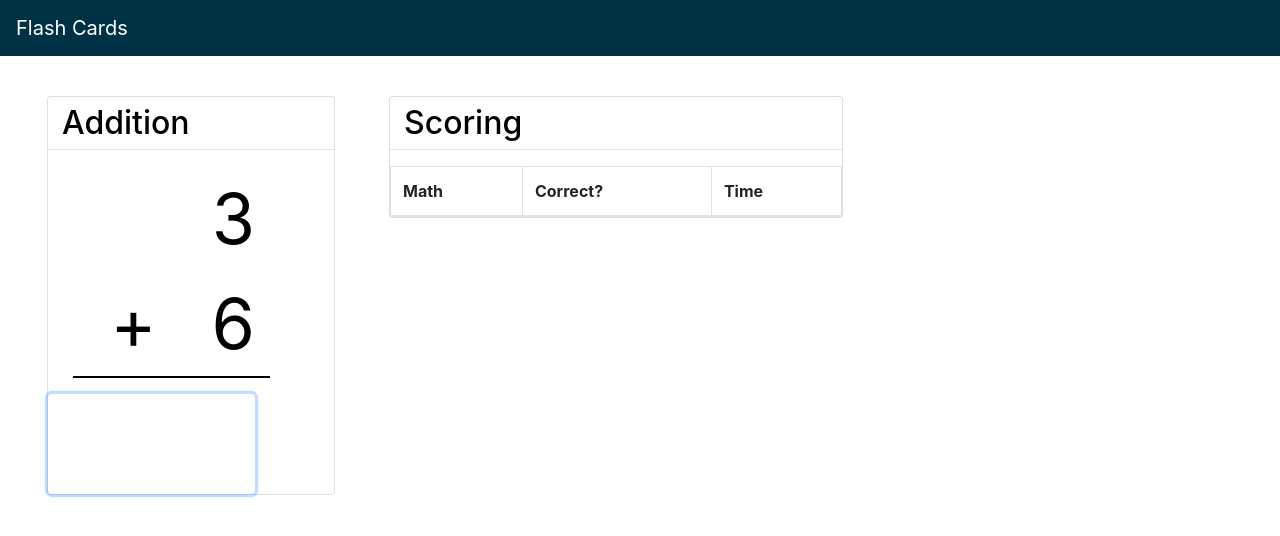
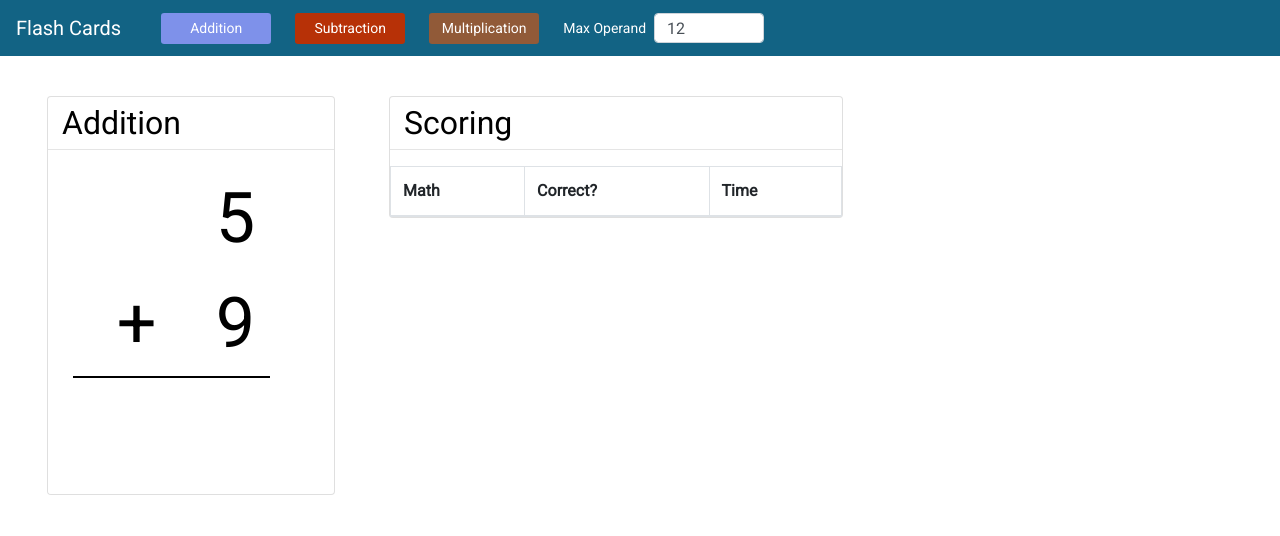
Before and after one commit to GridTrekkor/flash-cards, a React (Create React App) app: page / in a window 1280 px wide. Shown: the top 536 px of the page. Built offline with nearby package versions, Linux system fonts and the light colour scheme.

Commit message:
Max operand

```diff
--- a/package.json
+++ b/package.json
@@ -13,5 +13,9 @@
     "build": "react-scripts build",
     "test": "react-scripts test --env=jsdom",
     "eject": "react-scripts eject"
+  },
+  "devDependencies": {
+    "@types/react": "^16.4.14",
+    "@types/react-dom": "^16.0.8"
   }
 }
--- a/src/App.css
+++ b/src/App.css
@@ -1,17 +1,16 @@
-body {
-  color: #000 !important;
-}
+body { color: #000 !important; }
+.navbar { background-color: #126384; }
+.text-white { color: #FFF; }
+.text-bold { font-weight: bold !important; }
+.text-14 { font-size: 14px; }
+.number { font-size: 70px; }
+.title { margin: 7px 0 -9px 14px; }
+.table { overflow-y: scroll; }
+.width-110 { width: 110px !important; }
+.height-30 { height: 30px !important; }
 
-.navbar { background-color: #003246; }
-
-.text-white { color: #FFF; }
-
-.text-bold { font-weight: bold !important; }
-
-.number { font-size: 70px; }
-
-input {
-  width: 100px;
+input.attempt {
+  /*width: 100px;*/
   padding: 0 !important;
   font-weight: normal !important;
   text-align: right;
@@ -21,20 +20,15 @@ input {
   border: none !important;
 }
 
-.form-group, .form-control :focus {
-  outline: 0px !important;
-  padding: 0;
-}
-
-input:hover {
+input:hover.attempt  {
   outline: 2px !important;
   border: 1px solid #333;
 }
 
-.title {
-  margin: 7px 0 -9px 14px;
+.form-control:focus.attempt {
+  outline: 0 !important;
+  padding: 0;
+  /* hide light blue border on input */
+  -webkit-box-shadow: none !important;
+  box-shadow: none !important;
 }
-
-.table {
-    overflow-y: scroll;
-}
--- a/src/App.js
+++ b/src/App.js
@@ -16,7 +16,8 @@ class App extends Component {
     },
     attempts: [],
     isCorrect: true,
-    elapsedTime: 0
+    elapsedTime: 0,
+    max: 12
   };
 
   constructor () {
@@ -28,7 +29,7 @@ class App extends Component {
   }
 
   getRandom = () => {
-    return Math.floor((Math.random() * 9) + 0);
+    return Math.floor(Math.random() * (this.state.max + 1));
   };
 
   setNumbers = () => {
@@ -61,7 +62,7 @@ class App extends Component {
     if (event.key === 'Enter') {
       let elapsedTime = (new Date() - this.startTime) / 1000;
       const { number1, number2, input } = this.state;
-      const isCorrect = this.checkAttempt(number1, number2, input, elapsedTime)
+      const isCorrect = this.checkAttempt(number1, number2, input, elapsedTime);
       if (isCorrect) {
         this.resetParams();
       } else {
@@ -77,13 +78,24 @@ class App extends Component {
   };
 
   handleUpdateInput = event => {
-    this.setState({ input: parseInt(event.target.value) });
+    this.setState({ input: parseInt(event.target.value, 10) });
+  };
+
+  handleMaxChange  = event => {
+    this.setState({ max: parseInt(event.target.value, 10) });
+  };
+
+  handleMaxSubmit = event => {
+    this.resetParams();
+    event.preventDefault();
   };
 
   render () {
     return (
       <React.Fragment>
-        <Navbar />
+        <Navbar max={this.state.max}
+                onChange={this.handleMaxChange}
+                onSubmit={this.handleMaxSubmit} />
         <div className="row mt-3 ml-3">
           <div className="col-sm-6" style={{ maxWidth: '350px' }}>
             <Cards onAttempt={this.handleAttempt}
@@ -91,6 +103,7 @@ class App extends Component {
                    number1={this.state.number1}
                    number2={this.state.number2}
                    input={this.state.input}
+                   max={this.state.max}
                    isCorrect={this.state.isCorrect}
                    operation={this.state.operation} />
           </div>
--- a/src/components/cards.jsx
+++ b/src/components/cards.jsx
@@ -9,7 +9,7 @@ class Cards extends Component {
     const hasError = {
       color: '#F00 !imporant',
       backgroundColor: '#E8BBBB'
-    }
+    };
 
     return (
       <div className="pt-4 px-3">
@@ -38,7 +38,7 @@ class Cards extends Component {
                   <div className="form-group">
                     <input autoFocus
                       style={this.props.isCorrect ? null : hasError}
-                      className="form-control float-right"
+                      className="attempt form-control float-right"
                       value={this.props.input.toString()}
                       onChange={this.props.onChange}
                       onKeyUp={this.props.onAttempt} />
--- a/src/components/navbar.jsx
+++ b/src/components/navbar.jsx
@@ -1,10 +1,37 @@
 import React, { Component } from 'react';
 
 class Navbar extends Component {
-    render() {
+    render () {
         return (
-            <nav className="navbar navbar-light">
+            <nav className="navbar navbar-light justify-content-start">
                 <span className="navbar-brand mb-0 text-white">Flash Cards</span>
+                <button type="button"
+                        style={{ backgroundColor: '#7E91EA' }}
+                        className="btn btn-sm width-110 text-white ml-4">
+                    Addition
+                </button>
+                <button type="button"
+                        style={{ backgroundColor: '#B73107' }}
+                        className="btn btn-sm width-110 text-white ml-4">
+                    Subtraction
+                </button>
+                <button type="button"
+                        style={{ backgroundColor: '#915A38' }}
+                        className="btn btn-sm width-110 text-white ml-4">
+                    Multiplication
+                </button>
+                <form className="form-inline ml-4"
+                      onSubmit={this.props.onSubmit}>
+                    <label htmlFor="max" className="text-white text-14">Max Operand</label>
+                    <div className="form-group ml-2">
+                        <input className="form-control width-110 height-30"
+                               type="number"
+                               name="max"
+                               id="max"
+                               onChange={this.props.onChange}
+                               value={this.props.max.toString()} />
+                    </div>
+                </form>
             </nav>
         );
     }
--- a/src/index.css
+++ b/src/index.css
@@ -1,5 +1,7 @@
+@import url('https://fonts.googleapis.com/css?family=Roboto');
+
 body {
   margin: 0;
   padding: 0;
-  font-family: sans-serif;
+  font-family: Roboto, sans-serif !important;
 }
```
Also changed, not shown: 2 other files (tests, documents, lock files or other folders).
